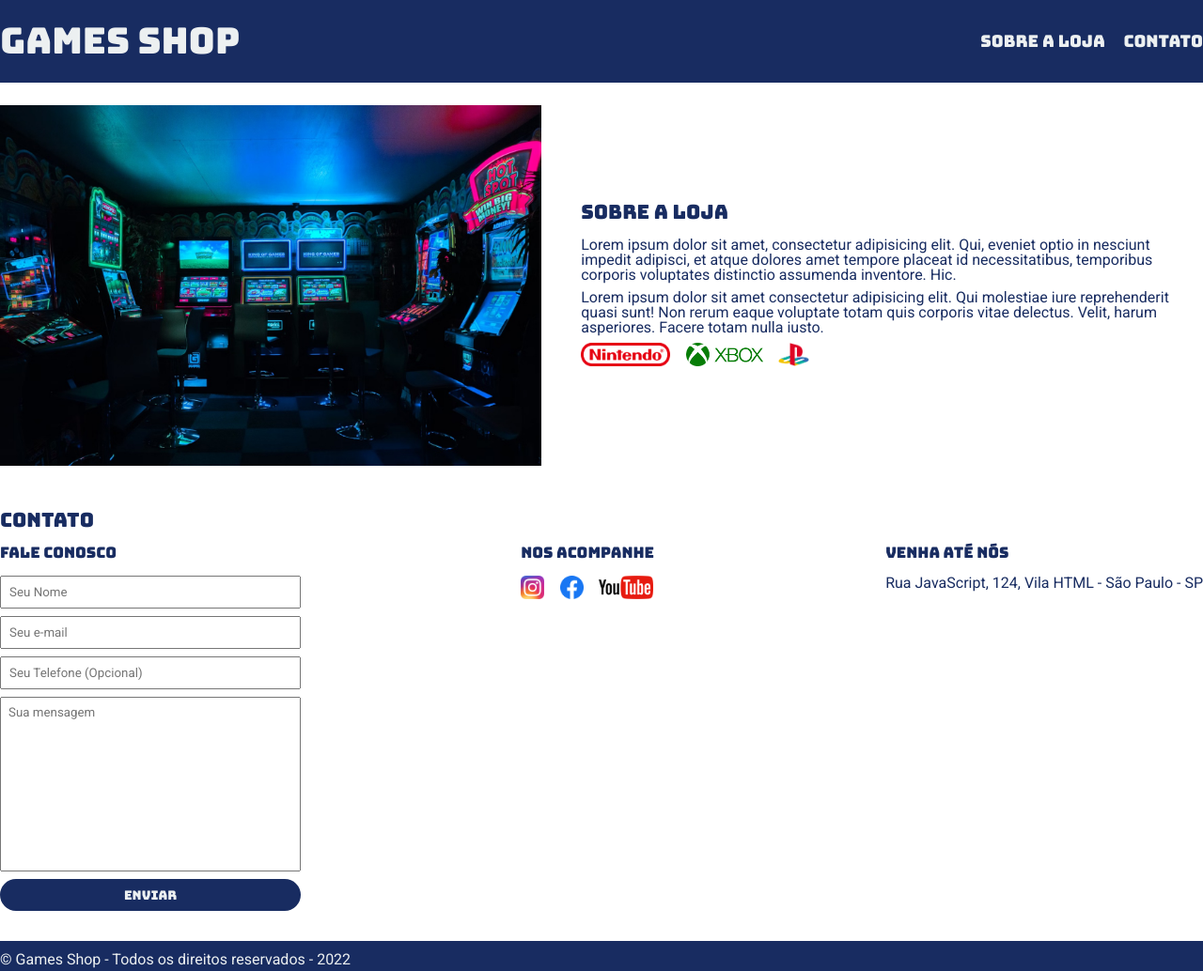
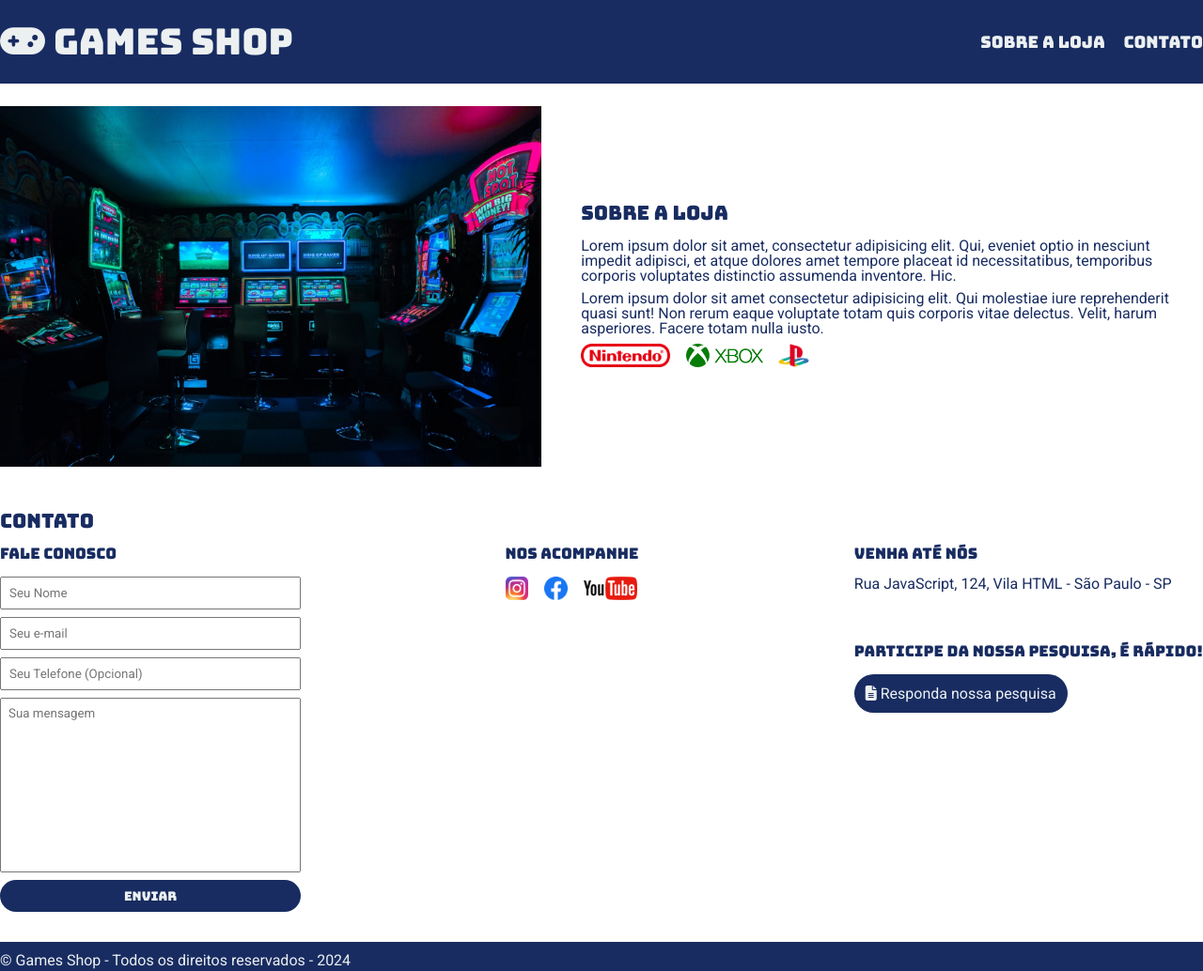
Before and after one commit to LCCavadinha/Projeto_Game-Shop_EBAC, a plain HTML site: page index.html in a window 1280 px wide. Shown: the top 1034 px of the page at 94% size. Drawn offline with Linux system fonts and the light colour scheme.

Commit message:
Adcionando hover aos links do header, criação de um botão de pesquisa, e um arquivo html para preenchimento da pesquisa

```diff
--- a/assets/src/styles/main.css
+++ b/assets/src/styles/main.css
@@ -31,9 +31,25 @@ header nav li {
 }
 
 header nav li a {
+    display: inline-block;
     color: #ecf0f1;
     font-size: 1.1rem;
     text-decoration: none;
+    transition: transform 0.3s ease;
+}
+
+header nav li a:hover {
+    transform: scale(1.05);
+}
+
+.header-container a {
+    text-decoration: none;
+    color: #ecf0f1;
+    transition: transform 0.3s ease;
+}
+
+.header-container a:hover {
+    transform: scale(1.05);
 }
 
 .header-container,
@@ -100,6 +116,10 @@ form button {
     justify-content: space-between;
 }
 
+.contacts-methods p {
+    margin-bottom: 7vh;
+}
+
 /* Propriedade resize usada para que o tamanho da caixa de mensagem não possa ser alterada pelo usuário. */
 form textarea {
     resize: none;
@@ -132,13 +152,33 @@ form button {
 }
 
 form button:hover{
-    background-color: #2b468e;
+    background-color: #243d83;
 }
 
 input:focus,
 textarea:focus {
     color: #182c61;
 }
+
+.search-link {
+    display: inline-block;
+    background-color: #182c61;
+    color: #ecf0f1;
+    padding: 12px;
+    text-decoration: none;
+    border: none;
+    border-radius: 30px;
+    cursor: pointer;
+    /* Seletor para adcionar uma transição suave */
+    transition: transform 0.3s ease
+}
+
+/* seletor transform usado para que o botão dê uma leve aumentada quando o cursor passar por cima */
+.search-link:hover {
+    background-color: #243d83;
+    transform: scale(1.05);
+}
+
 
 /* Início da estilização do Footer */
 
--- a/index.html
+++ b/index.html
@@ -5,6 +5,7 @@
     <meta charset="UTF-8">
     <meta name="viewport" content="width=device-width, initial-scale=1.0">
     <title>Game Shop - A sua loja de games</title>
+    <link rel="icon" href="./assets/src/images/control.ico" type="image/ico">
 
     <link rel="stylesheet" href="./assets/src/styles/reset.css">
     <link rel="stylesheet" href="./assets/src/styles/main.css">
@@ -13,12 +14,20 @@
     <link rel="preconnect" href="https://fonts.googleapis.com">
     <link rel="preconnect" href="https://fonts.gstatic.com" crossorigin>
     <link href="https://fonts.googleapis.com/css2?family=Bungee&family=Roboto:ital,wght@0,100;0,300;0,400;0,500;0,700;0,900;1,100;1,300;1,400;1,500;1,700;1,900&display=swap" rel="stylesheet">
+
+    <!-- Import de ícones usados no projeto -->
+    <script src="https://kit.fontawesome.com/98d7cb019f.js" crossorigin="anonymous"></script>
 </head>
 
 <body>
     <header>
         <div class="header-container">
-            <h1>Games Shop</h1>
+            <a href="./index.html">
+                <h1>
+                    <i class="fa-solid fa-gamepad"></i>
+                    Games Shop
+                </h1>
+            </a>
             <nav>
                 <ul>
                     <li>
@@ -103,6 +112,13 @@
                         <p>
                             Rua JavaScript, 124, Vila HTML - São Paulo - SP
                         </p>
+                        <div>
+                            <h3>Participe da nossa pesquisa, é rápido!</h3>
+                            <a href="./search.html" class="search-link">
+                                <i class="fa-solid fa-file-lines"></i>
+                                Responda nossa pesquisa
+                            </a>
+                        </div>
                     </div>
                 </div>
             </div>
@@ -112,7 +128,7 @@
     <footer>
         <div class="footer-container">
             <p>
-                &copy; Games Shop - Todos os direitos reservados - 2022
+                &copy; Games Shop - Todos os direitos reservados - 2024
             </p>
         </div>
     </footer>
```
Also changed, not shown: search.html (added, +55 -0 lines), assets/src/images/control.ico (added).
